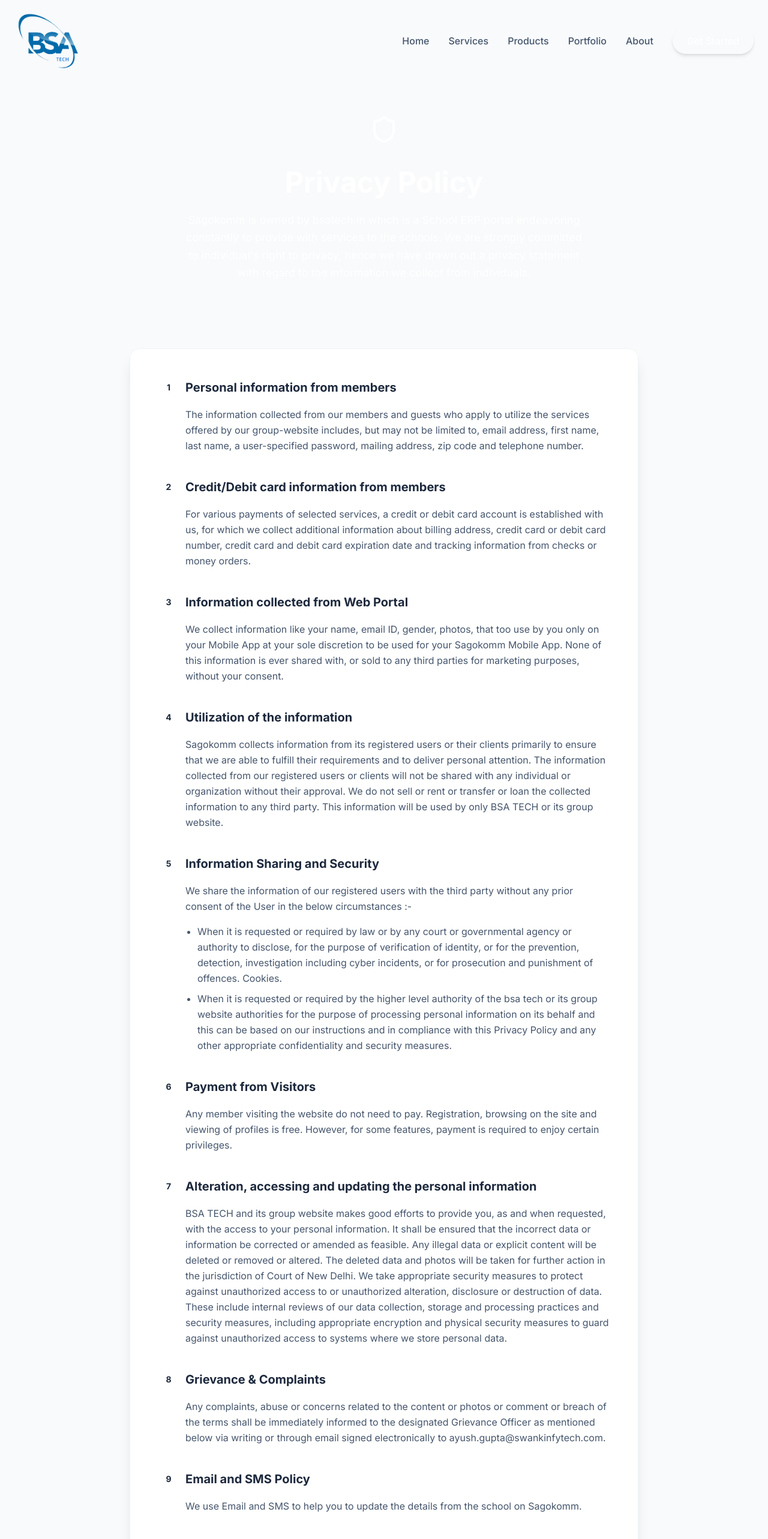
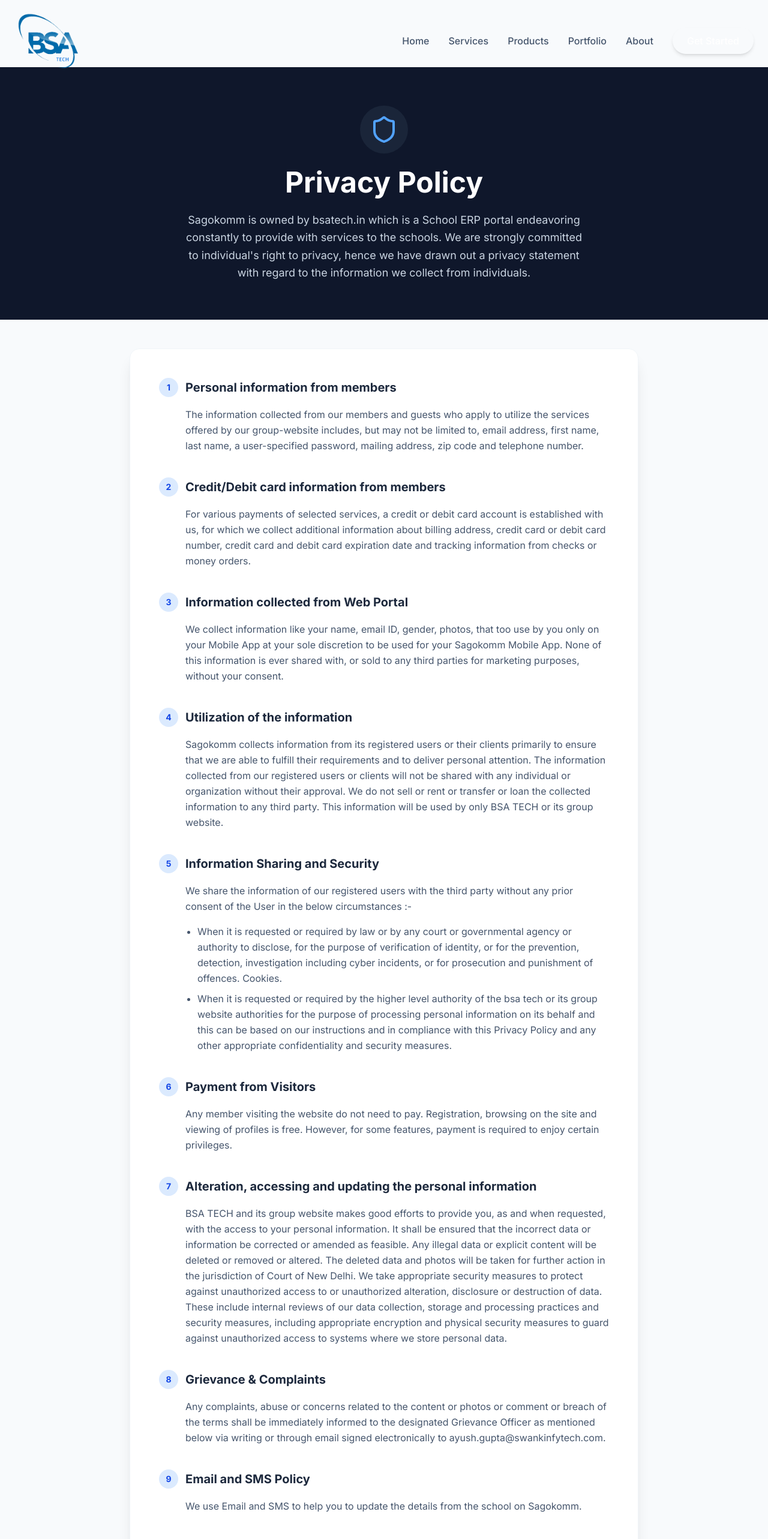
Before and after one commit to Sourabh262/BSA-TECH, a React (Vite) app in the folder frontend/: page /privacy in a window 1280 px wide. Shown: the top 2566 px of the page at 60% size. Built offline with nearby package versions, Linux system fonts and the light colour scheme.

Commit message:
Fix invisible background on Privacy page by using standard Tailwind colors to bypass local cache issues

```diff
--- a/frontend/src/pages/Privacy.tsx
+++ b/frontend/src/pages/Privacy.tsx
@@ -6,15 +6,15 @@
   return (
     <div className="pt-8 pb-20">
       {/* Header Section */}
-      <div className="bg-primary-900 text-white py-16 mb-12">
+      <div className="bg-slate-900 text-white py-16 mb-12">
         <div className="container mx-auto px-4 md:px-6 max-w-4xl text-center">
           <motion.div
             initial={{ opacity: 0, y: 20 }}
             animate={{ opacity: 1, y: 0 }}
             className="flex justify-center mb-6"
           >
-            <div className="bg-primary-800/50 p-4 rounded-full">
-              <Shield size={48} className="text-primary-300" />
+            <div className="bg-slate-800/80 p-4 rounded-full">
+              <Shield size={48} className="text-blue-400" />
             </div>
           </motion.div>
           <motion.h1
@@ -29,7 +29,7 @@
             initial={{ opacity: 0, y: 20 }}
             animate={{ opacity: 1, y: 0 }}
             transition={{ delay: 0.2 }}
-            className="text-lg text-primary-100 leading-relaxed max-w-2xl mx-auto"
+            className="text-lg text-slate-300 leading-relaxed max-w-2xl mx-auto"
           >
             Sagokomm is owned by bsatech.in which is a School ERP portal endeavoring constantly to provide with services to the schools. We are strongly committed to individual's right to privacy, hence we have drawn out a privacy statement with regard to the information we collect from individuals.
           </motion.p>
@@ -44,7 +44,7 @@
             {/* Section 1 */}
             <motion.div initial={{ opacity: 0, y: 20 }} whileInView={{ opacity: 1, y: 0 }} viewport={{ once: true }}>
               <h2 className="text-xl font-bold text-slate-800 mb-4 flex items-center gap-3">
-                <span className="flex items-center justify-center w-8 h-8 rounded-full bg-primary-100 text-primary-700 text-sm">1</span>
+                <span className="flex items-center justify-center w-8 h-8 rounded-full bg-blue-100 text-blue-700 text-sm">1</span>
                 Personal information from members
               </h2>
               <p className="text-slate-600 leading-relaxed ml-11">
@@ -55,7 +55,7 @@
             {/* Section 2 */}
             <motion.div initial={{ opacity: 0, y: 20 }} whileInView={{ opacity: 1, y: 0 }} viewport={{ once: true }}>
               <h2 className="text-xl font-bold text-slate-800 mb-4 flex items-center gap-3">
-                <span className="flex items-center justify-center w-8 h-8 rounded-full bg-primary-100 text-primary-700 text-sm">2</span>
+                <span className="flex items-center justify-center w-8 h-8 rounded-full bg-blue-100 text-blue-700 text-sm">2</span>
                 Credit/Debit card information from members
               </h2>
               <p className="text-slate-600 leading-relaxed ml-11">
@@ -66,7 +66,7 @@
             {/* Section 3 */}
             <motion.div initial={{ opacity: 0, y: 20 }} whileInView={{ opacity: 1, y: 0 }} viewport={{ once: true }}>
               <h2 className="text-xl font-bold text-slate-800 mb-4 flex items-center gap-3">
-                <span className="flex items-center justify-center w-8 h-8 rounded-full bg-primary-100 text-primary-700 text-sm">3</span>
+                <span className="flex items-center justify-center w-8 h-8 rounded-full bg-blue-100 text-blue-700 text-sm">3</span>
                 Information collected from Web Portal
               </h2>
               <p className="text-slate-600 leading-relaxed ml-11">
@@ -77,7 +77,7 @@
             {/* Section 4 */}
             <motion.div initial={{ opacity: 0, y: 20 }} whileInView={{ opacity: 1, y: 0 }} viewport={{ once: true }}>
               <h2 className="text-xl font-bold text-slate-800 mb-4 flex items-center gap-3">
-                <span className="flex items-center justify-center w-8 h-8 rounded-full bg-primary-100 text-primary-700 text-sm">4</span>
+                <span className="flex items-center justify-center w-8 h-8 rounded-full bg-blue-100 text-blue-700 text-sm">4</span>
                 Utilization of the information
               </h2>
               <p className="text-slate-600 leading-relaxed ml-11">
@@ -88,7 +88,7 @@
             {/* Section 5 */}
             <motion.div initial={{ opacity: 0, y: 20 }} whileInView={{ opacity: 1, y: 0 }} viewport={{ once: true }}>
               <h2 className="text-xl font-bold text-slate-800 mb-4 flex items-center gap-3">
-                <span className="flex items-center justify-center w-8 h-8 rounded-full bg-primary-100 text-primary-700 text-sm">5</span>
+                <span className="flex items-center justify-center w-8 h-8 rounded-full bg-blue-100 text-blue-700 text-sm">5</span>
                 Information Sharing and Security
               </h2>
               <div className="text-slate-600 leading-relaxed ml-11 space-y-4">
@@ -103,7 +103,7 @@
             {/* Section 6 */}
             <motion.div initial={{ opacity: 0, y: 20 }} whileInView={{ opacity: 1, y: 0 }} viewport={{ once: true }}>
               <h2 className="text-xl font-bold text-slate-800 mb-4 flex items-center gap-3">
-                <span className="flex items-center justify-center w-8 h-8 rounded-full bg-primary-100 text-primary-700 text-sm">6</span>
+                <span className="flex items-center justify-center w-8 h-8 rounded-full bg-blue-100 text-blue-700 text-sm">6</span>
                 Payment from Visitors
               </h2>
               <p className="text-slate-600 leading-relaxed ml-11">
@@ -114,7 +114,7 @@
             {/* Section 7 */}
             <motion.div initial={{ opacity: 0, y: 20 }} whileInView={{ opacity: 1, y: 0 }} viewport={{ once: true }}>
               <h2 className="text-xl font-bold text-slate-800 mb-4 flex items-center gap-3">
-                <span className="flex items-center justify-center w-8 h-8 rounded-full bg-primary-100 text-primary-700 text-sm">7</span>
+                <span className="flex items-center justify-center w-8 h-8 rounded-full bg-blue-100 text-blue-700 text-sm">7</span>
                 Alteration, accessing and updating the personal information
               </h2>
               <p className="text-slate-600 leading-relaxed ml-11">
@@ -125,7 +125,7 @@
             {/* Section 8 */}
             <motion.div initial={{ opacity: 0, y: 20 }} whileInView={{ opacity: 1, y: 0 }} viewport={{ once: true }}>
               <h2 className="text-xl font-bold text-slate-800 mb-4 flex items-center gap-3">
-                <span className="flex items-center justify-center w-8 h-8 rounded-full bg-primary-100 text-primary-700 text-sm">8</span>
+                <span className="flex items-center justify-center w-8 h-8 rounded-full bg-blue-100 text-blue-700 text-sm">8</span>
                 Grievance & Complaints
               </h2>
               <p className="text-slate-600 leading-relaxed ml-11">
@@ -136,7 +136,7 @@
             {/* Section 9 */}
             <motion.div initial={{ opacity: 0, y: 20 }} whileInView={{ opacity: 1, y: 0 }} viewport={{ once: true }}>
               <h2 className="text-xl font-bold text-slate-800 mb-4 flex items-center gap-3">
-                <span className="flex items-center justify-center w-8 h-8 rounded-full bg-primary-100 text-primary-700 text-sm">9</span>
+                <span className="flex items-center justify-center w-8 h-8 rounded-full bg-blue-100 text-blue-700 text-sm">9</span>
                 Email and SMS Policy
               </h2>
               <p className="text-slate-600 leading-relaxed ml-11">
```
